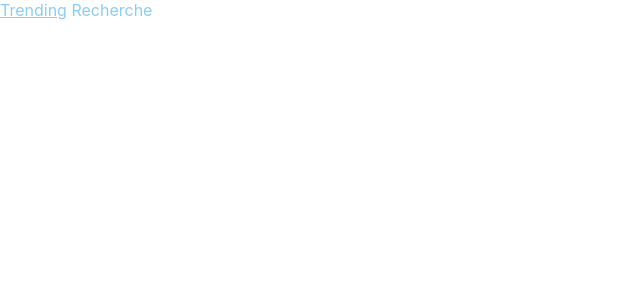
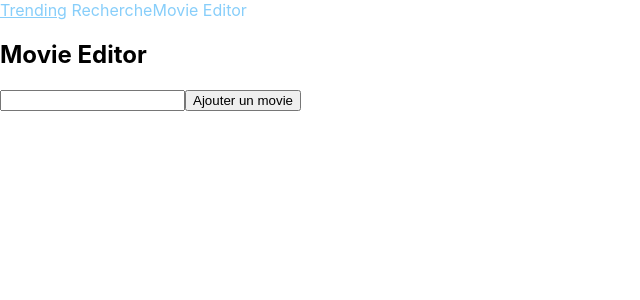
Before and after one commit to LuluxClient/netflixwish, a React (Create React App) app: page /movie_editor in a window 1280 px wide. Before the commit this address had no page. Shown: the top 300 px of the page, without its empty margins (0-640 px from the left). Built offline with nearby package versions, Linux system fonts and the light colour scheme.

Commit message:
added movieeditor

```diff
--- a/package.json
+++ b/package.json
@@ -8,6 +8,7 @@
     "@testing-library/react": "^13.4.0",
     "@testing-library/user-event": "^13.5.0",
     "axios": "^1.6.0",
+    "jotai": "^2.5.0",
     "react": "^18.2.0",
     "react-dom": "^18.2.0",
     "react-redux": "^8.1.3",
--- a/src/App.jsx
+++ b/src/App.jsx
@@ -3,17 +3,23 @@ import SearchMovie from "./pages/SearchMovie";
 import Trending from "./pages/Trending";
 import { BrowserRouter as Router, Route, Routes } from "react-router-dom";
 import ClassComponent from "./pages/ClassComponent";
+import { Provider } from "react-redux";
+import store from "./redux/store";
+import MovieEditor from "./pages/MovieEditor";
 
 function App() {
   return (
     <div>
       <Router>
+        <Provider store ={store}>
         <Navbar />
         <Routes>
           <Route path="/" element={<Trending />} />
           <Route path="/search_movie" element={<SearchMovie />} />
           <Route path="/class_component" element={<ClassComponent/>} />
+          <Route path="/movie_editor" element={<MovieEditor/>} />
         </Routes>
+        </Provider>
       </Router>
     </div>
   );
--- a/src/components/Navbar.jsx
+++ b/src/components/Navbar.jsx
@@ -5,6 +5,7 @@ const Navbar = () => {
     <nav>
       <Link to={"/"}>Trending</Link>{" "}
       <Link to={"/search_movie"}>Recherche</Link>
+      <Link to={"/movie_editor"}>Movie Editor</Link>
     </nav>
   );
 };
--- /dev/null
+++ b/src/pages/MovieEditor.jsx
@@ -0,0 +1,66 @@
+import React, { useState } from "react";
+import { useDispatch, useSelector } from "react-redux";
+import { addMovie, deleteMovie } from "../redux/actions/movieActions";
+
+const MovieEditor = () => {
+  const [movieName, setMovieName] = useState("");
+  const [movieId, setMovieId] = useState(null);
+  const movies = useSelector((state) => state.movies);
+  const dispatch = useDispatch();
+
+  const handleAdd = () => {
+    if (movieName) {
+      const newMovie = {
+        id: Date.now(),
+        name: movieName,
+      };
+      dispatch(addMovie(newMovie));
+      setMovieName("");
+    }
+  };
+
+  const handleDelete = () => {
+    dispatch(deleteMovie(movieId));
+  };
+
+  const handleEdit = (movie) => {
+    setMovieName(movie.name);
+    setMovieId(movie.id);
+  };
+
+  const handleUpdate = () => {
+    if (movieId) {
+      handleDelete(movieId);
+      handleAdd();
+      setMovieId(null);
+    }
+  };
+
+  return (
+    <div>
+      <h2>Movie Editor</h2>
+      <input
+        value={movieName}
+        onChange={(e) => setMovieName(e.target.value)}
+        plaeholder="Entrer le movie name"
+      />
+
+      {movieId ? (
+        <button onClick={handleUpdate}>Mettre à jour le movie</button>
+      ) : (
+        <button onClick={handleAdd}>Ajouter un movie</button>
+      )}
+      <ul>
+        {movies.map((movie) => (
+          <li key={movie.id}>
+            {movie.name}
+            <button onClick={() => handleEdit(movie)}>Editer</button>
+            <button onClick={() => handleDelete(movie.id)}>Supprimer</button>
+          </li>
+        ))}
+      </ul>
+    </div>
+  );
+};
+
+export default MovieEditor;
--- a/src/redux/actions/movieActions.js
+++ b/src/redux/actions/movieActions.js
@@ -1,10 +1,9 @@
-export const addMovie = movie => ({
-    type: 'ADD_MOVIE',
-    payload: movie
-})
+export const addMovie = (movie) => ({
+    type: "ADD_MOVIE",
+    payload: movie,
+  });
 
-//id = l'id du film à remove
-export const deleteMovie = id => ({
-    type: 'DELETE_MOVIE',
-    payload: id
-})
+  export const deleteMovie = (id) => ({
+    type: "DELETE_MOVIE",
+    payload: id,
+  });
--- a/src/redux/reducers/index.js
+++ b/src/redux/reducers/index.js
@@ -2,7 +2,7 @@ import { combineReducers } from "redux";
 import movieReducer from "./movieReducer";
 
 const rootReducer = combineReducers({
-    movies: movieReducer
+    movies: movieReducer,
 });
 
 export default rootReducer;
--- a/src/redux/reducers/movieReducer.js
+++ b/src/redux/reducers/movieReducer.js
@@ -2,13 +2,13 @@ const initialState = [];
 
 const movieReducer = (state = initialState, action) => {
   switch (action.type) {
-    case 'ADD_MOVIE':
-      return [...state, action.movie]
-    case 'DELETE_MOVIE':
-      return state.filter(movie => movie.id !== action.id)
+    case "ADD_MOVIE":
+      return [...state, action.payload];
+    case "DELETE_MOVIE":
+      return state.filter((movie) => movie.id !== action.payload);
     default:
-      return state
+      return state;
   }
-}
+};
 
 export default movieReducer;
--- /dev/null
+++ b/src/redux/store.js
@@ -0,0 +1,6 @@
+import { createStore } from 'redux'
+import rootReducer from './reducers'
+
+const store = createStore(rootReducer);
+
+export default store;
```
Also changed, not shown: src/redux/reducers/store.js (deleted, +0 -12 lines), 1 other file (tests, documents, lock files or other folders).
